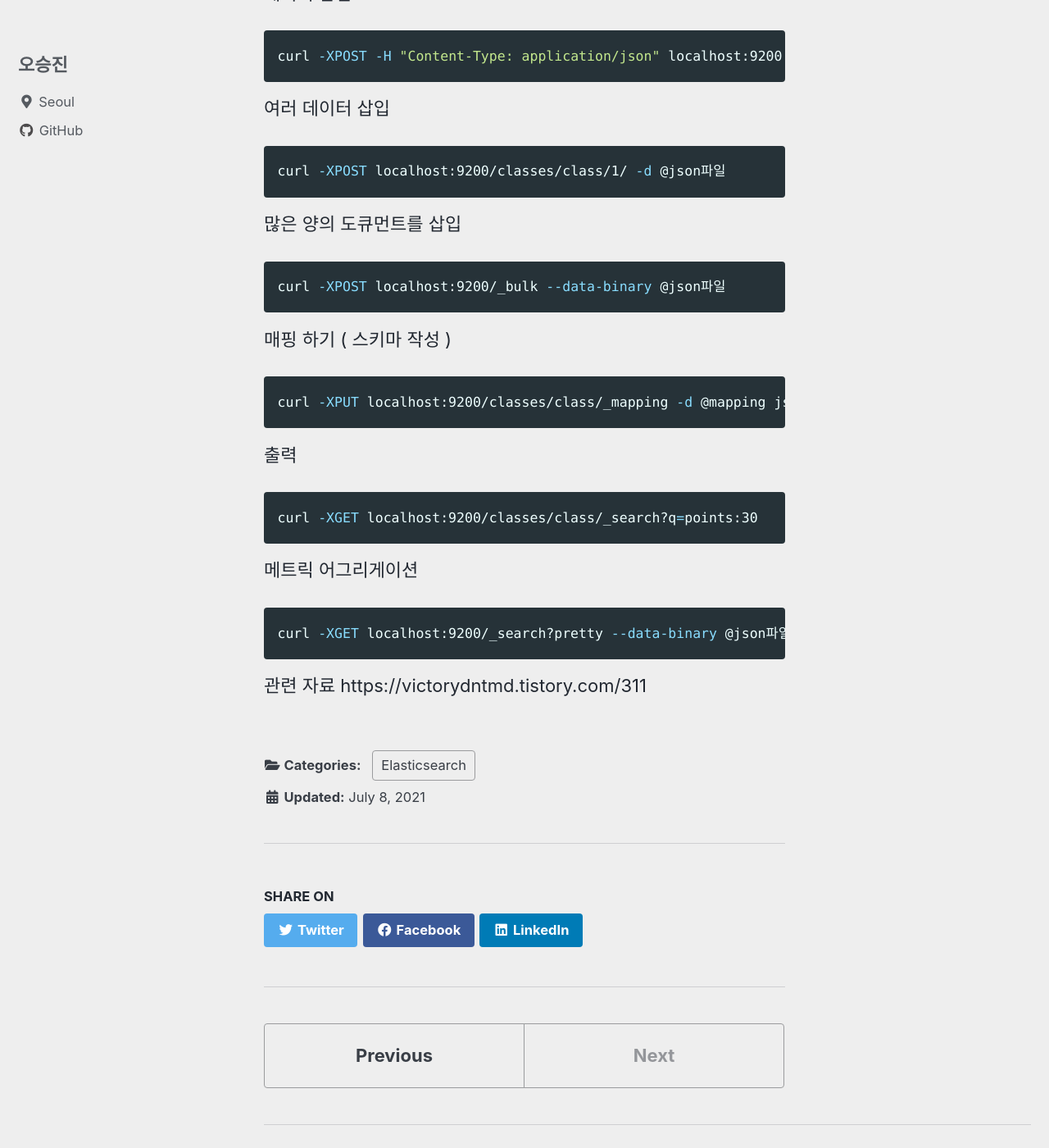
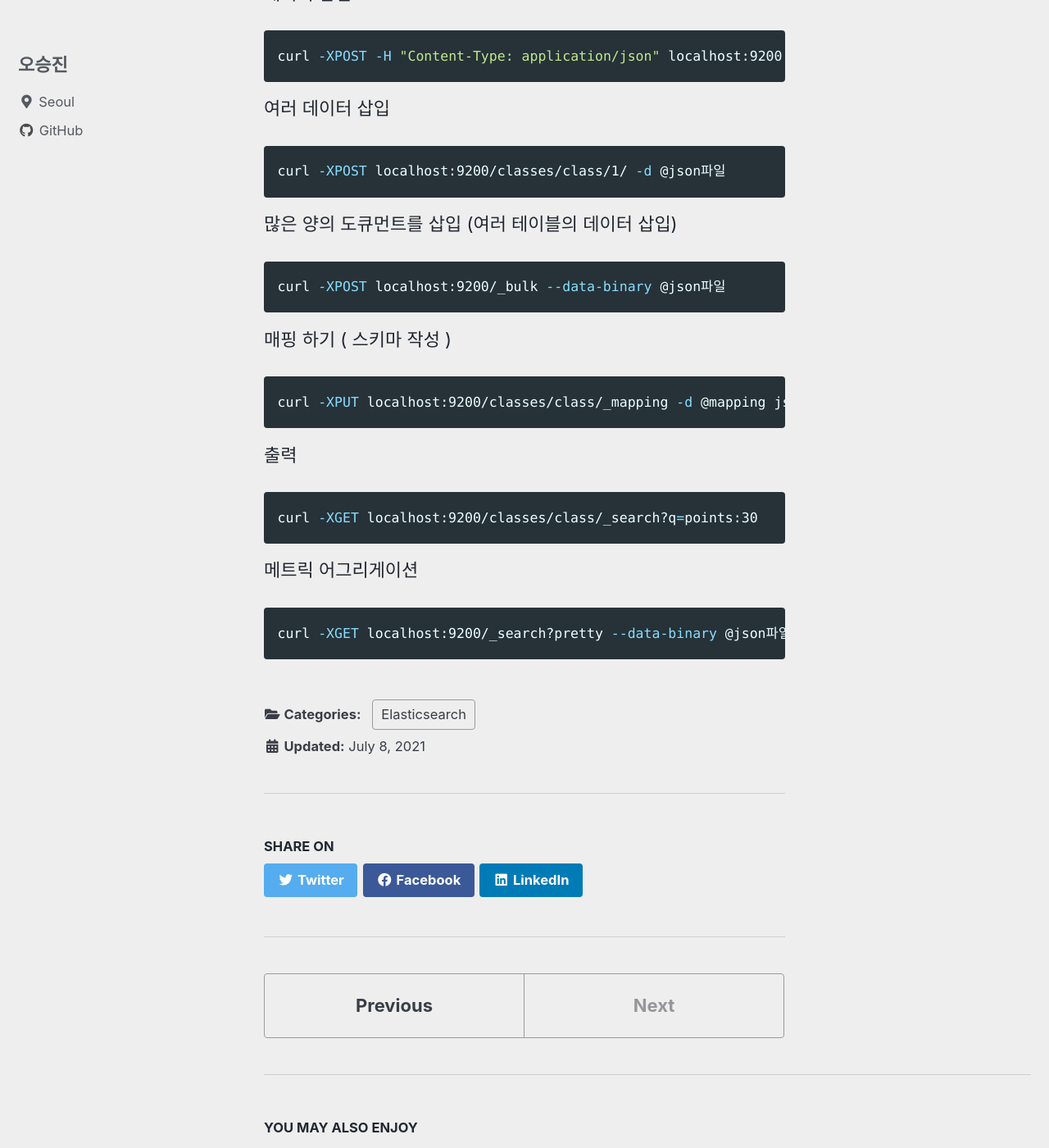
Before and after one commit to maison01006/maison01006.github.io, a Jekyll site: the page built from _posts/2021-07-06-Elasticsearch.md, in a window 1280 px wide and 1400 px high, scrolled down 1211 px. Shown: the whole window at 82% size. Built offline with Jekyll 4.4.1, drawn with Linux system fonts in a browser that asks for light colours; cached includes are drawn as plain includes.

Commit message:
update Elasticsearch

````diff
--- a/_posts/2021-07-06-Elasticsearch.md
+++ b/_posts/2021-07-06-Elasticsearch.md
@@ -55,7 +55,7 @@ curl -XPOST -H "Content-Type: application/json" localhost:9200 -d '{"title":"Alg
 curl -XPOST localhost:9200/classes/class/1/ -d @json파일
 ```
 
-많은 양의 도큐먼트를 삽입
+많은 양의 도큐먼트를 삽입 (여러 테이블의 데이터 삽입)
 
 ```bash
 curl -XPOST localhost:9200/_bulk --data-binary @json파일
@@ -78,5 +78,3 @@ curl -XGET localhost:9200/classes/class/_search?q=points:30
 ```bash
 curl -XGET localhost:9200/_search?pretty --data-binary @json파일
 ```
-
-관련 자료 https://victorydntmd.tistory.com/311
````
